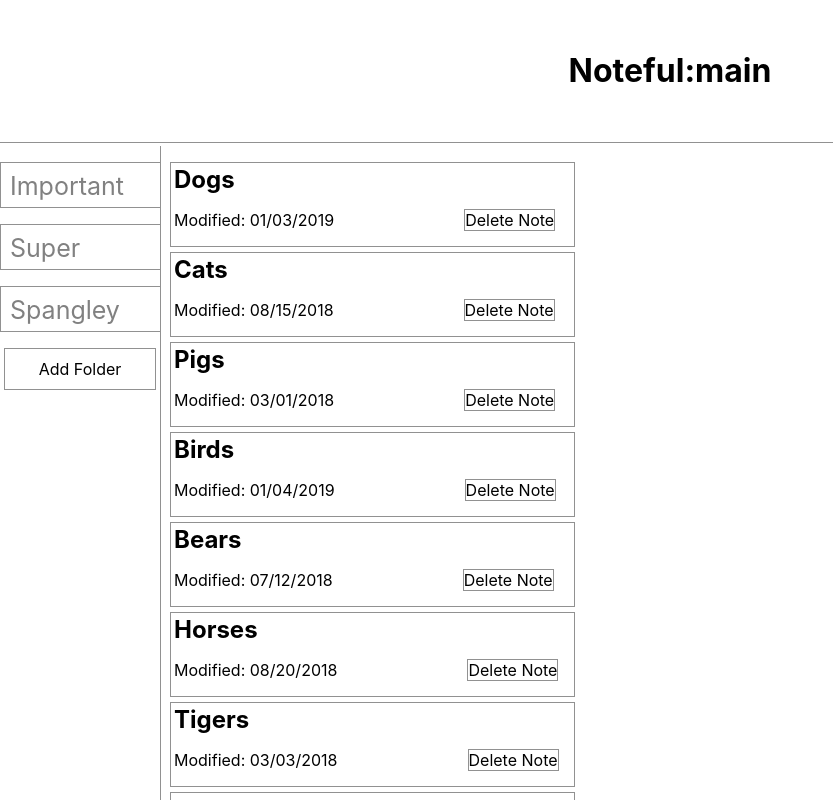
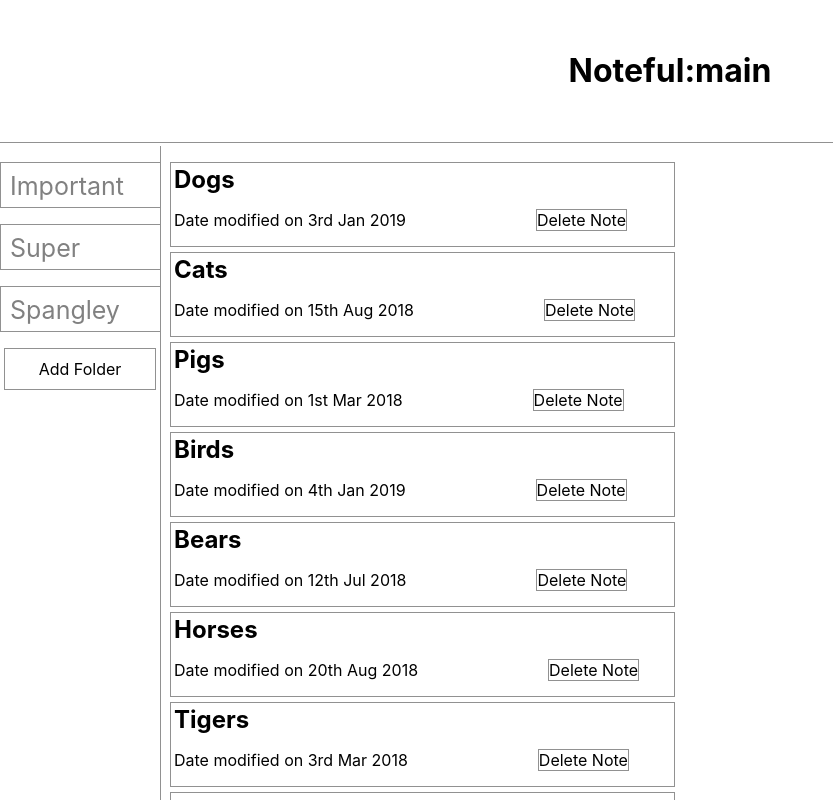
Before and after one commit to JustDorah/noteful, a React (Create React App) app: page / in a window 1280 px wide. Shown: the top 800 px of the page, without its empty margins (0-833 px from the left). Built offline with nearby package versions, Linux system fonts and the light colour scheme.

Commit message:
fixed date format in app, modified delete note position in noteList

```diff
--- a/src/App.js
+++ b/src/App.js
@@ -35,12 +35,12 @@ export default class App extends Component {
       const modified = note.modified;
       const moment = require("moment");
       let d1 = moment(modified);
-      let date = d1.format("L");
+      let date = d1.format("Do MMM YYYY");
       //console.log(date);
       return (
         <div className="eachNote" key={note.id}>
           <h2>{note.name}</h2>
-          <p>Modified: {date}</p>
+          <p>Date modified on {date}</p>
           <p />
           <div className="removeNoteButton" key={note.id}>
             Delete Note
--- a/src/noteList.css
+++ b/src/noteList.css
@@ -2,7 +2,7 @@
   margin: 5px;
   padding-left: 3px;
   padding-top: 2px;
-  width: 400px;
+  width: 500px;
   border: 1px solid #919191;
 }
 
```
